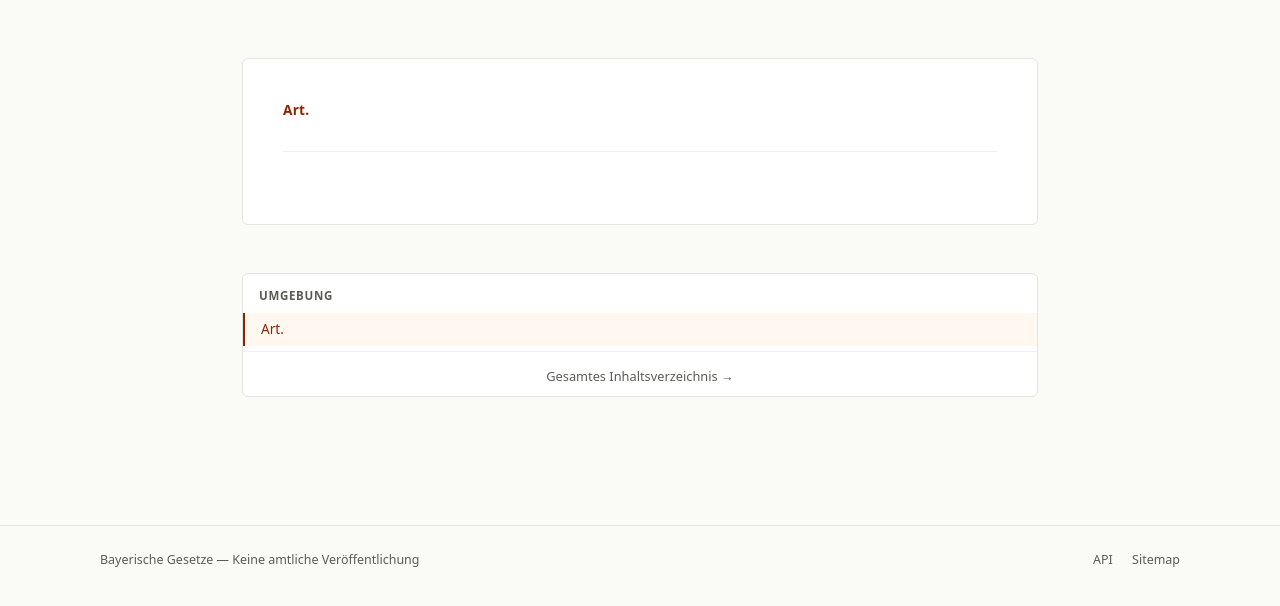
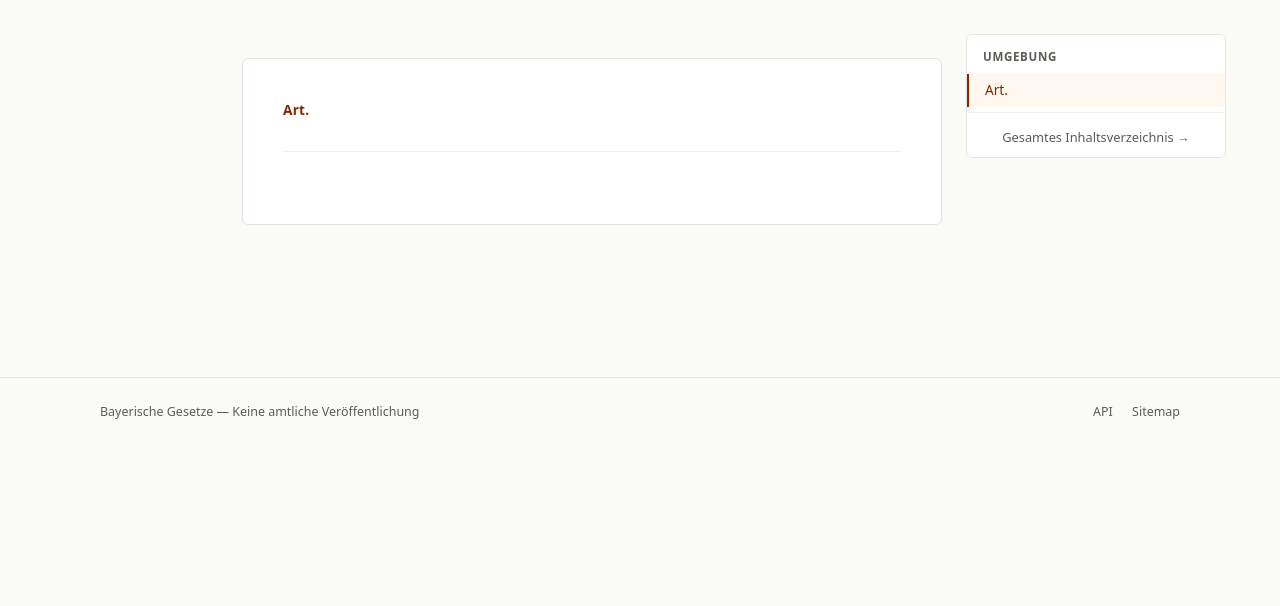
Before and after one commit to fish906/gesetze-in-bayern, a FastAPI app: template web/templates/norm.html in a window 1280 px wide. Shown: the part 149-755 px from the top of the page. Run offline with FastAPI, Linux system fonts and the light colour scheme; the template is opened without the code that fills it, so the values that code supplies are empty; some web fonts are replaced.

Commit message:
minor changes

```diff
--- a/web/app.py
+++ b/web/app.py
@@ -620,7 +620,7 @@ async def search(request: Request, q: str = ""):
             title = norm["title"] or "(ohne Titel)"
             html_parts.append(
                 f'<a href="/gesetz/{norm["law_name"]}/{norm["number"]}" class="search-result">'
-                f'<span class="search-result-abbr">Art. {norm["number"]} {norm["law_name"]} </span>'
+                f'<span class="search-result-abbr">Art. {norm["number"]} {norm["law_name"]}</span>'
                 f'<span class="search-result-text">{title}</span>'
                 f'</a>'
             )
--- a/web/static/css/style.css
+++ b/web/static/css/style.css
@@ -678,7 +678,7 @@ main {
     max-width: var(--max-width-wide);
     margin: 0 auto;
     display: grid;
-    grid-template-columns: minmax(700, 860px) 260px;
+    grid-template-columns: minmax(700px, 860px) 260px;
     gap: 1.5rem;
     align-items: start;
 }
```
Also changed, not shown: 2 other files.
